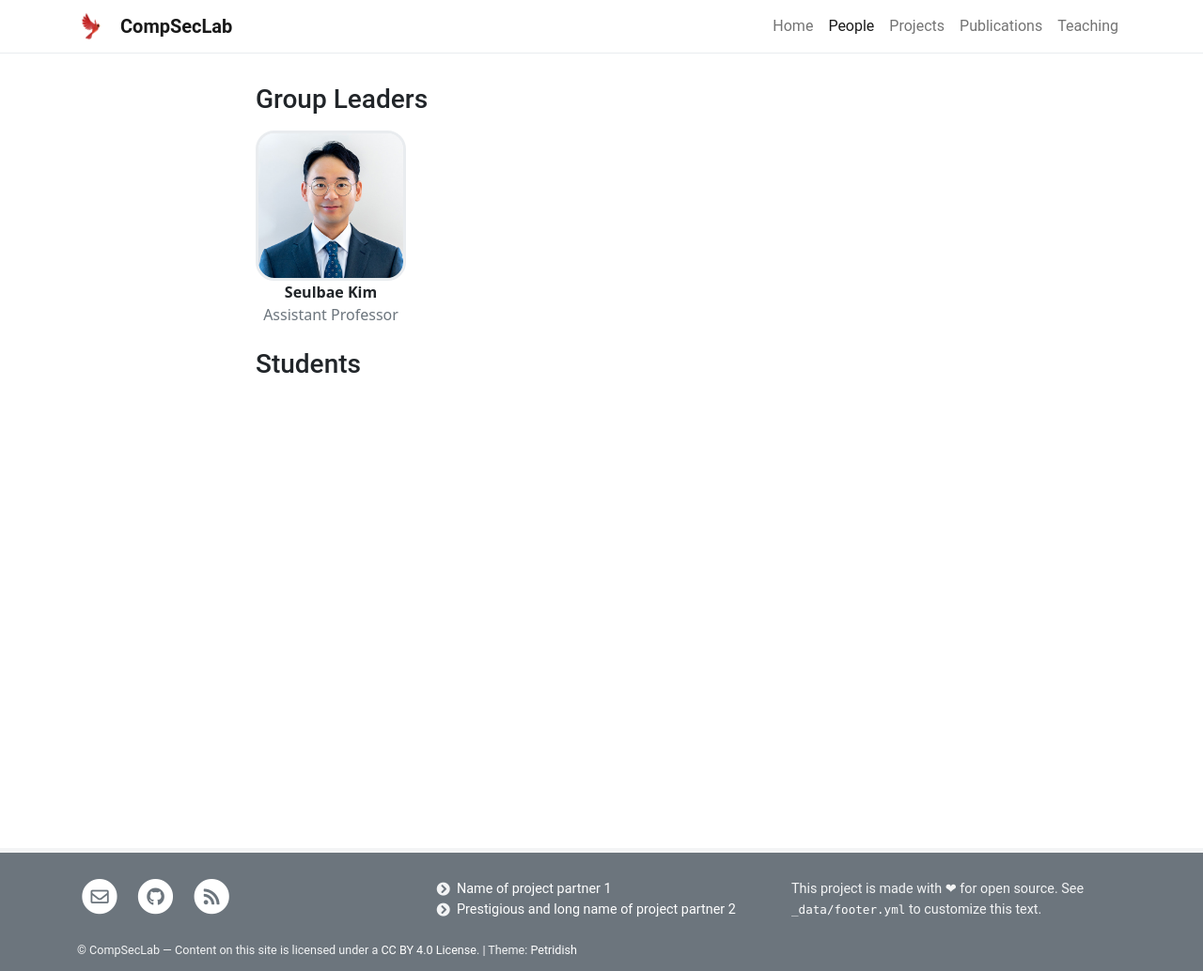
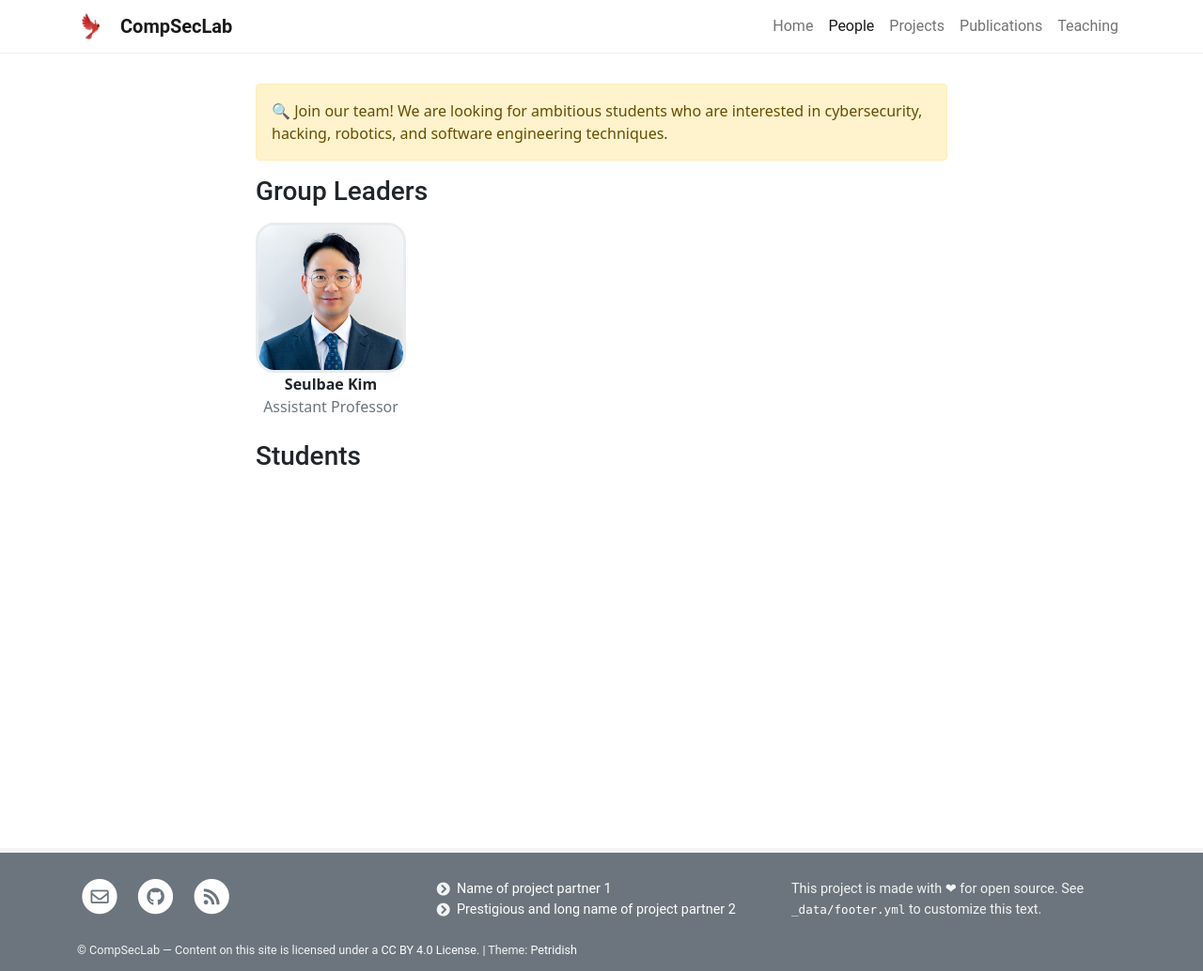
Before and after one commit to postech-compsec/postech-compsec.github.io, a Jekyll site: the page built from pages/people.md, in a window 1280 px wide. Shown: the whole page at 94% size. Built offline with Jekyll 4.4.1, drawn with Linux system fonts in a browser that asks for light colours.

Commit message:
add an ad

```diff
--- a/pages/people.md
+++ b/pages/people.md
@@ -1,7 +1,11 @@
 ---
 layout: people
 title: People
-description: Who we are
 header: none
 permalink: /people/
 ---
+
+{:.alert .alert-warning}
+🔍 Join our team!
+We are looking for ambitious students who are interested in
+cybersecurity, hacking, robotics, and software engineering techniques.
```
